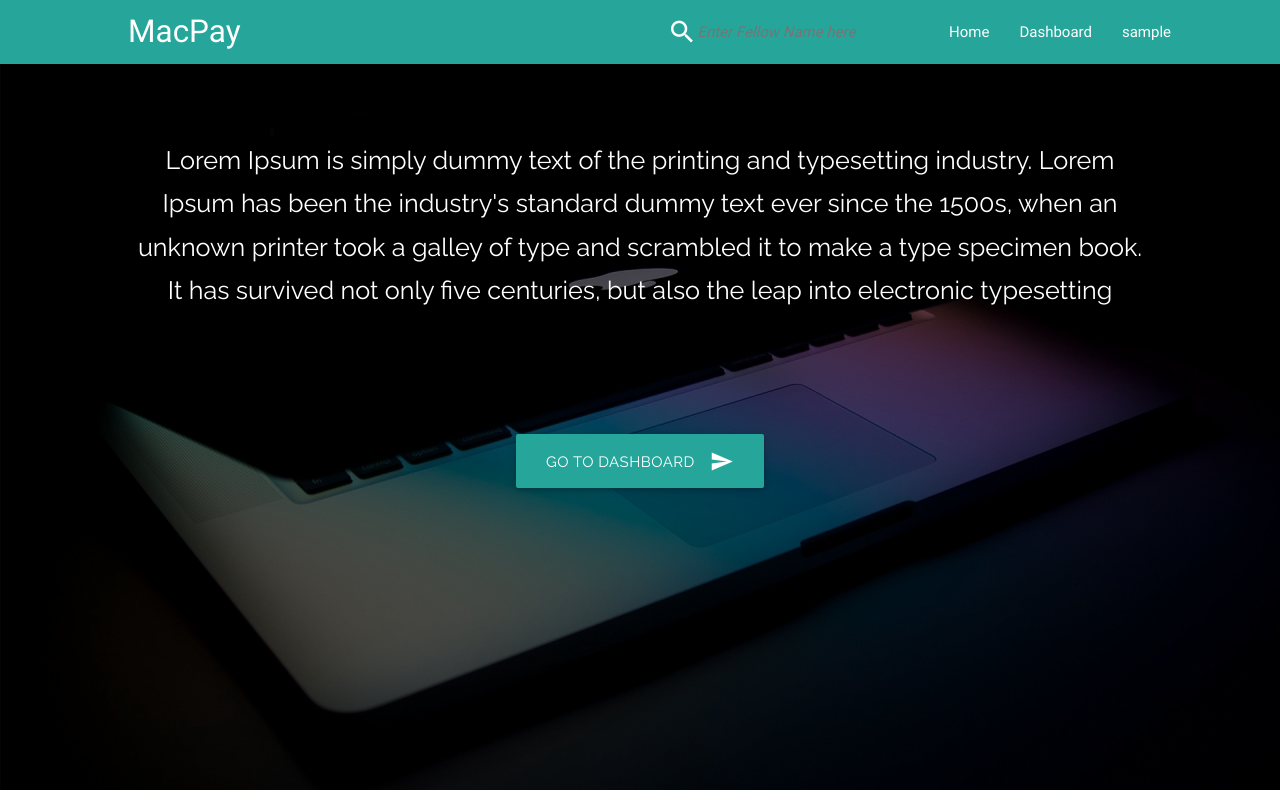
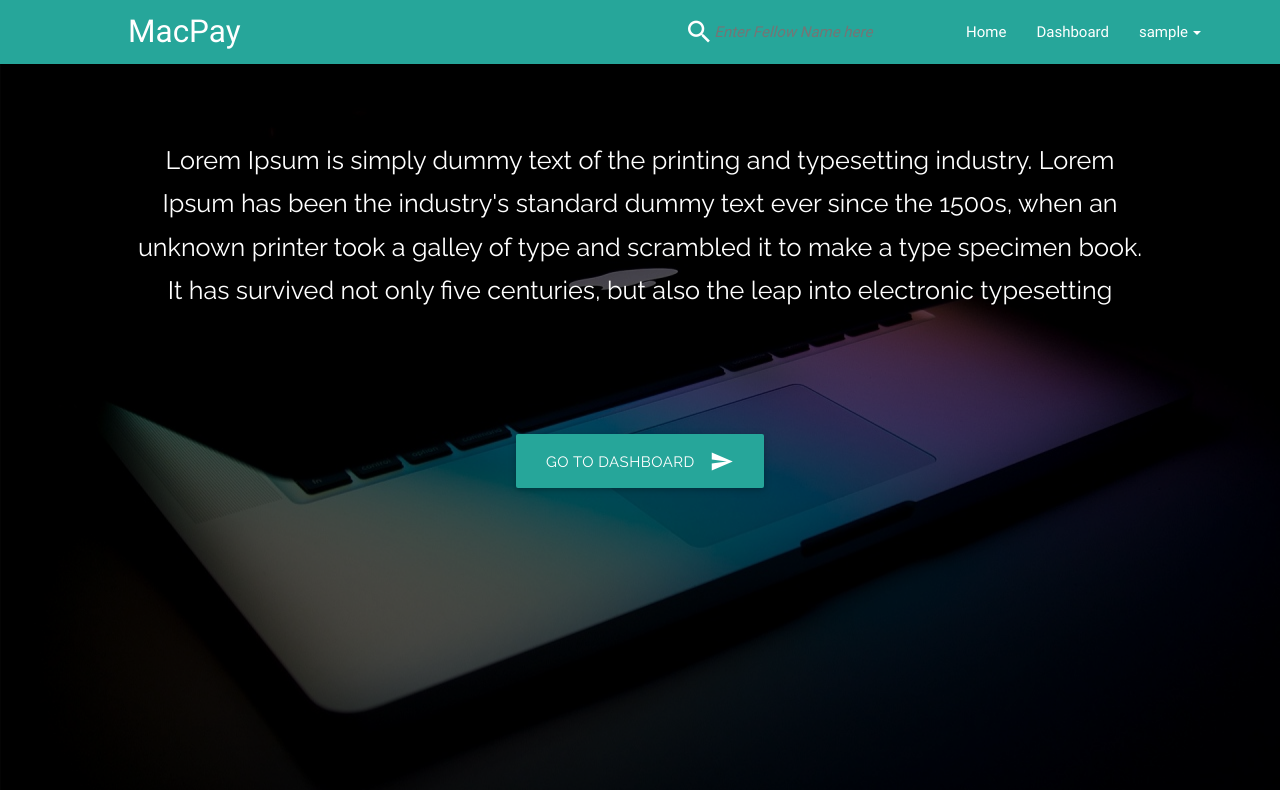
Before and after one commit to emmanuel-isaac/macPay, a Django app: page / in a window 1280 px wide. Run offline with Django 3.2, Linux system fonts and the light colour scheme; the visitor is signed in with stand-in values (Sample User, id 1); some libraries are stand-ins or nearby versions.

Commit message:
put caret next to username to indicate dropdown presence

```diff
--- a/static/stylesheets/main.css
+++ b/static/stylesheets/main.css
@@ -19,6 +19,17 @@ nav a {
     color: #424242 !important;
     font-size: .85rem;
     font-style: italic;
+}
+
+.caret {
+  display: inline-block;
+  width: 0;
+  height: 0;
+  margin-left: 5px;
+  vertical-align: middle;
+  border-top: 4px solid;
+  border-right: 4px solid transparent;
+  border-left: 4px solid transparent;
 }
 
 #search {
--- a/templates/base.html
+++ b/templates/base.html
@@ -35,7 +35,7 @@
                     <li><a href="{% url 'home' %}">Home</a></li>
                     {% if request.user.is_authenticated %}
                         <li><a href="{% url 'dashboard' %}">Dashboard</a></li>
-                        <a href="{% url 'dashboard' %}" class='dropdown-button' data-beloworigin="true" data-activates='dropdown1'><li>{{request.user.username}}</a></li>
+                        <li><a href="#" class='dropdown-button' data-beloworigin="true" data-activates='dropdown1'>{{ request.user.username }}<b class='caret'></b></a></li>
                         <ul id='dropdown1' class='dropdown-content'>
                             <li class='drop-links'><a href="{% url 'admin:index' %}">Admininster site</a></li>
                             <li class="divider"></li>
```
